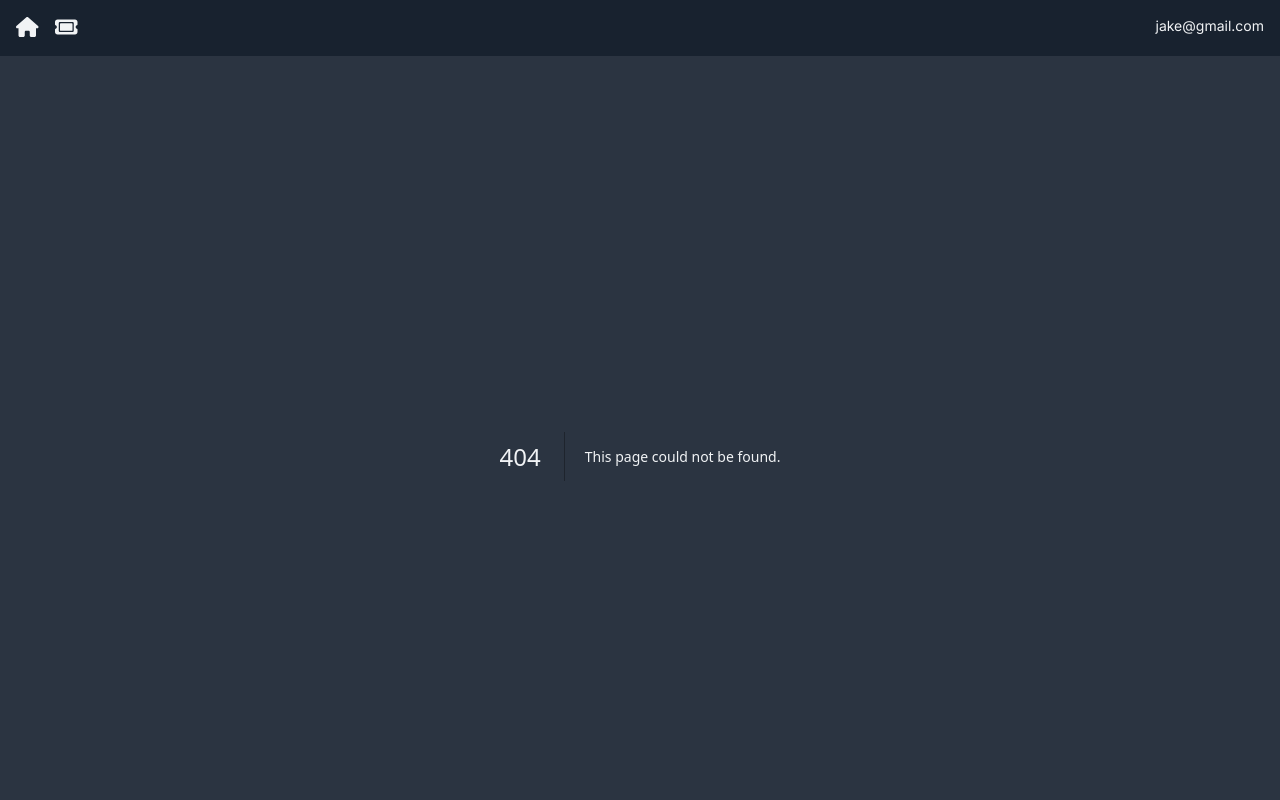
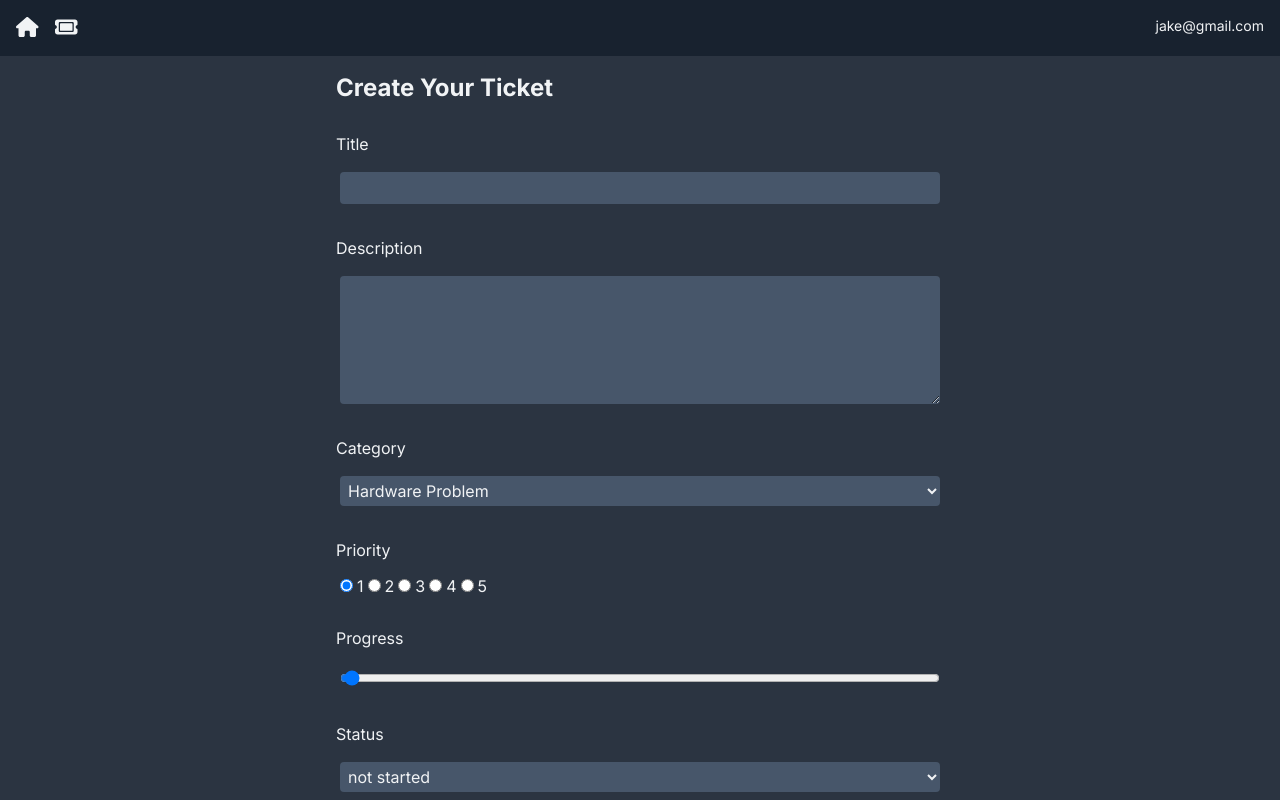
Before and after one commit to asfand687/ticketing-app, a Next.js app: page /TicketPage/new in a window 1280 px wide. Before the commit this address had no page. Built offline with nearby package versions, Linux system fonts and the light colour scheme.

Commit message:
feat: added ticket form page

```diff
--- /dev/null
+++ b/app/TicketPage/[id]/page.tsx
@@ -0,0 +1,12 @@
+import TicketForm from '@/app/(components)/TicketForm'
+import React from 'react'
+
+const Ticket = ({ params }: { params: { id: number }}) => {
+  return (
+    <div>
+      <TicketForm/>
+    </div>
+  )
+}
+
+export default Ticket
```
